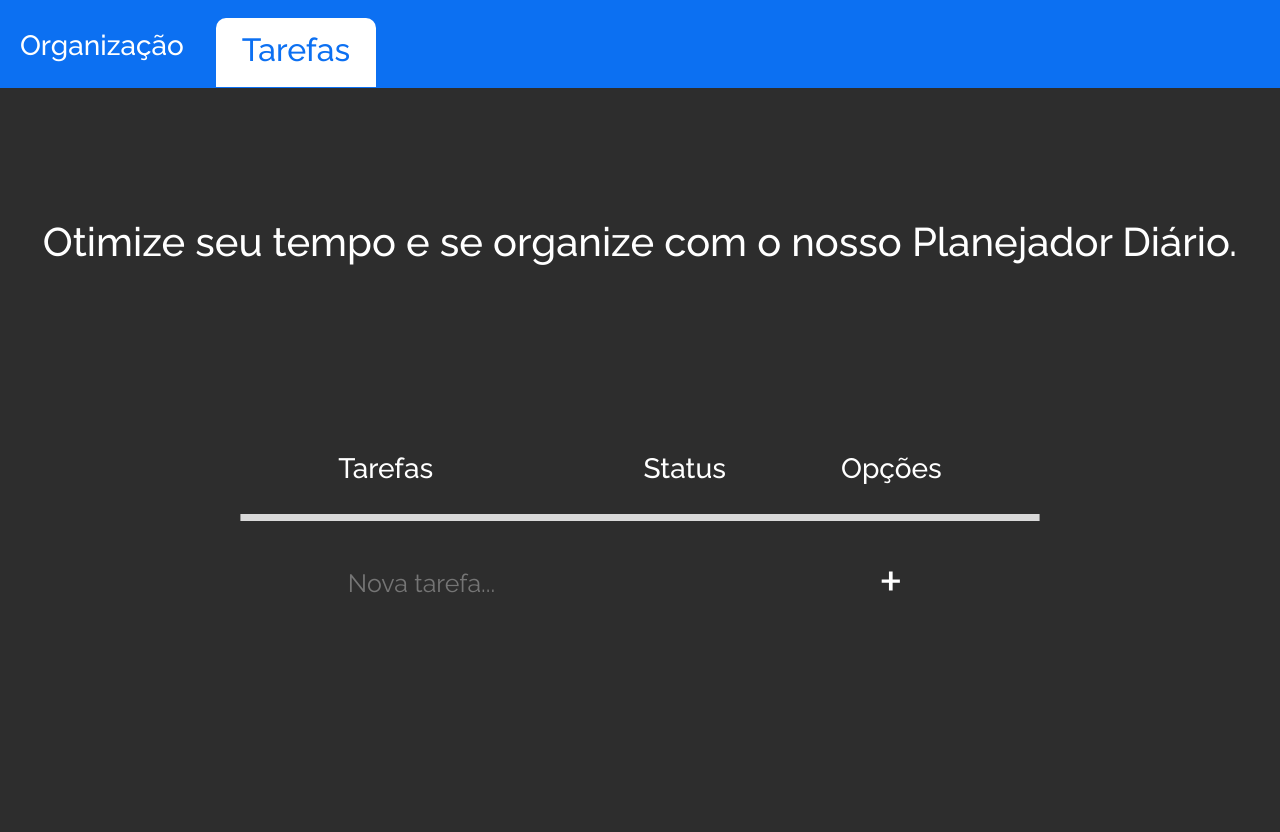
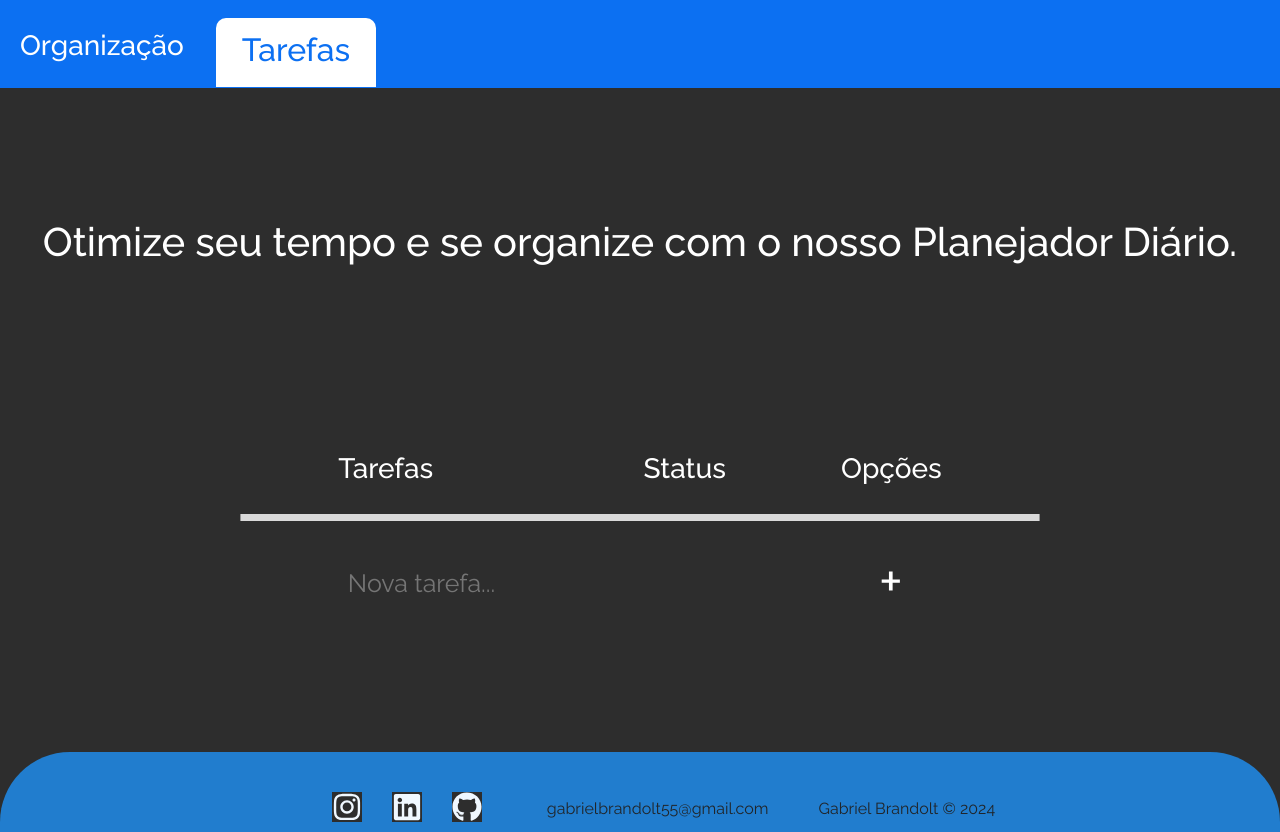
Before and after one commit to Brandolt55/tarefa-page, a React (Vite) app: page / in a window 1280 px wide. Before the commit the page ends 800 px from the top, so only its background shows below. Built offline with nearby package versions, Linux system fonts and the light colour scheme.

Commit message:
adicionando o Foote

```diff
--- a/src/views/Home/Home.jsx
+++ b/src/views/Home/Home.jsx
@@ -2,12 +2,14 @@ import React from 'react'
 import './index.scss'
 import Header from '../../components/Header/Header';
 import Tarefa from '../../components/Tarefa/Tarefa';
+import Footer from '../../components/Section/section'
 
 const Home = () => {
   return (
     <div className='Homepage'>
       <Header/>
       <Tarefa/>
+      <Footer/>
     </div>
   )
 }
```
